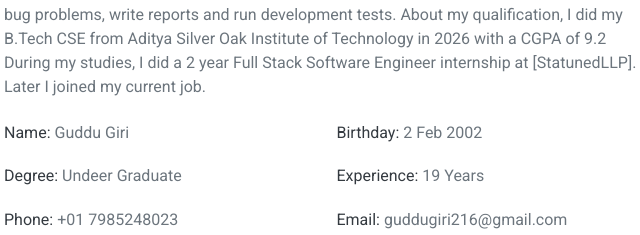
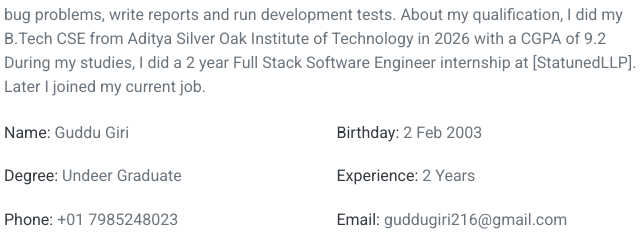
Before and after one commit to Guddugiri1/myportfolio.github.io, a plain HTML site: page index.html in a window 1280 px wide. Shown: the part 1312-1547 px from the top of the page, 556-1196 px from the left. Drawn offline with nearby package versions, Linux system fonts and the light colour scheme.

Commit message:
Update index.html

```diff
--- a/index.html
+++ b/index.html
@@ -131,9 +131,9 @@
                         </p>
                     <div class="row mb-3">
                         <div class="col-sm-6 py-2"><h6>Name: <span class="text-secondary">Guddu Giri</span></h6></div>
-                        <div class="col-sm-6 py-2"><h6>Birthday: <span class="text-secondary">2 Feb 2002</span></h6></div>
+                        <div class="col-sm-6 py-2"><h6>Birthday: <span class="text-secondary">2 Feb 2003</span></h6></div>
                         <div class="col-sm-6 py-2"><h6>Degree: <span class="text-secondary">Undeer Graduate</span></h6></div>
-                        <div class="col-sm-6 py-2"><h6>Experience: <span class="text-secondary">19 Years</span></h6></div>
+                        <div class="col-sm-6 py-2"><h6>Experience: <span class="text-secondary">2 Years</span></h6></div>
                         <div class="col-sm-6 py-2"><h6>Phone: <span class="text-secondary">+01 7985248023</span></h6></div>
                         <div class="col-sm-6 py-2"><h6>Email: <span class="text-secondary">guddugiri216@gmail.com</span></h6></div>
                         <div class="col-sm-6 py-2"><h6>Address: <span class="text-secondary">103,Kuisa khurd,Mahuwan,Gopalganj Bihar</span></h6></div>
```
